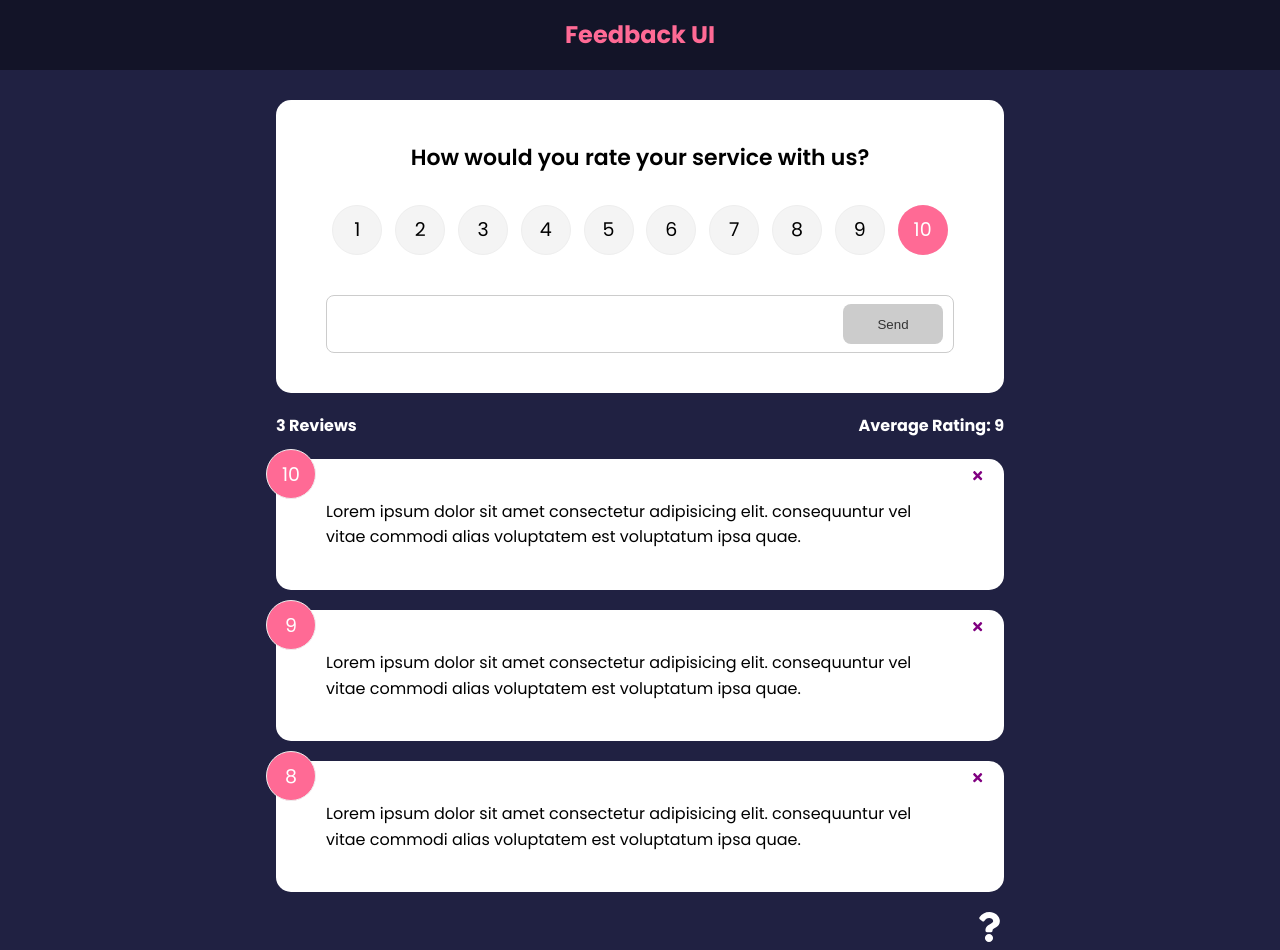
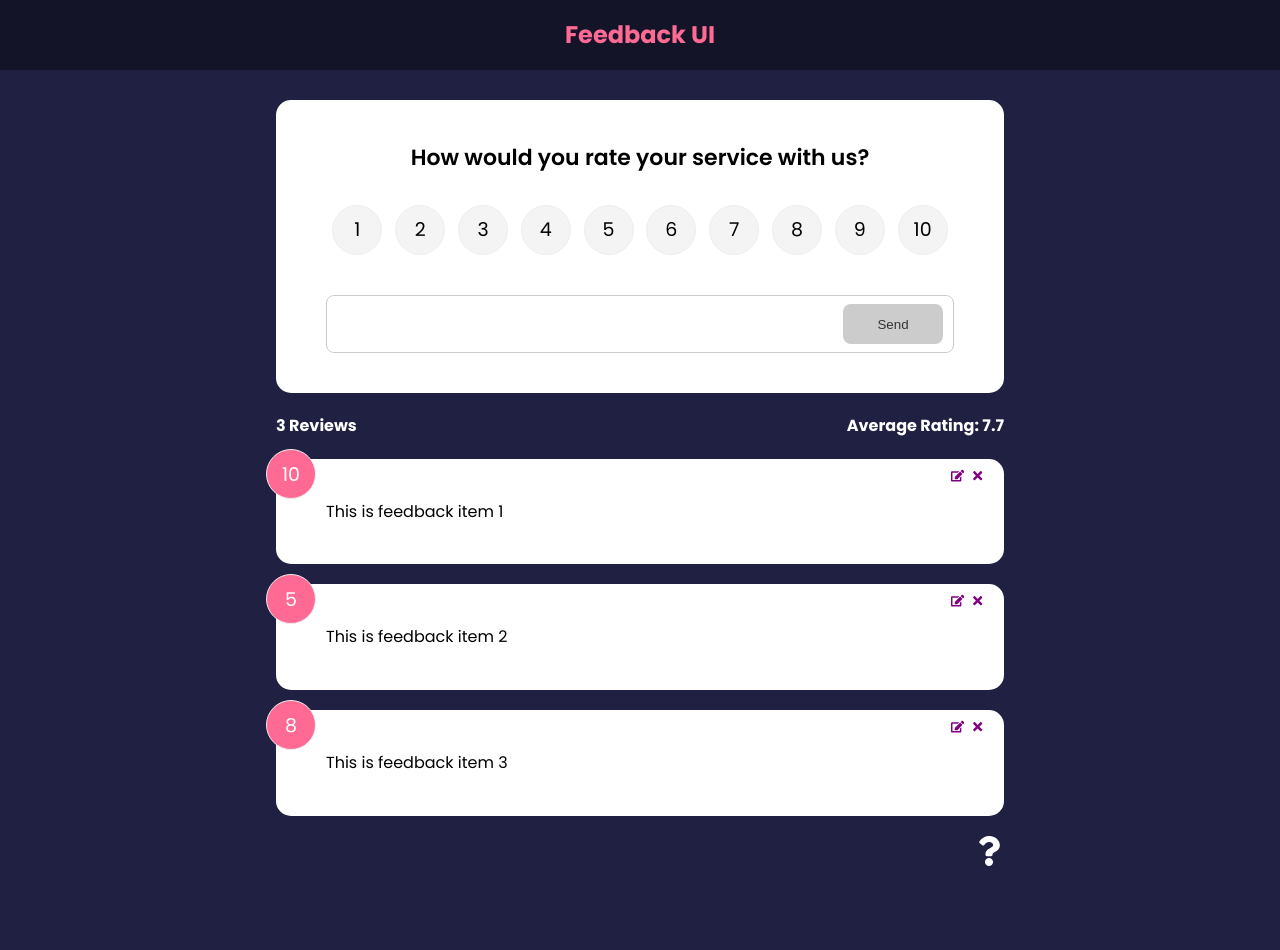
Before and after one commit to roshnins/React-Feedback-App, a React (Create React App) app: page / in a window 1280 px wide. After the commit the page ends 873 px from the top, so only its background shows below. Built offline with nearby package versions, Linux system fonts and the light colour scheme.

Commit message:
Adding Context API and useContext Hook

```diff
--- a/src/App.js
+++ b/src/App.js
@@ -1,30 +1,16 @@
 import React from "react";
-import { v4 as uuidv4 } from "uuid";
-import { useState } from "react";
 import { BrowserRouter as Router, Routes, Route } from "react-router-dom";
 import Header from "./components/Header";
 import FeedbackList from "./components/FeedbackList";
-import FeedbackData from "./data/FeedbackData";
 import FeedbackStats from "./components/FeedbackStats";
 import FeedbackForm from "./components/FeedbackForm";
 import AboutIconLink from "./components/AboutIconLink";
 import AboutPage from "./pages/AboutPage";
+import { FeedbackProvider } from "./context/FeedbackContext";
 
 function App() {
-  const [feedback, setFeedback] = useState(FeedbackData);
-
-  const addFeedback = (newFeedback) => {
-    newFeedback.id = uuidv4();
-    // take objects already in feedback and add it to array (...<old items)
-    // then add new feedback to the array
-    setFeedback([newFeedback, ...feedback]);
-  };
-  const deleteFeedback = (id) => {
-    if (window.confirm("Are you sure you want to delete?")) {
-      setFeedback(feedback.filter((item) => item.id !== id));
-    }
-  };
   return (
+    <FeedbackProvider>
       <Router>
         <Header />
         <div className='container'>
@@ -34,12 +20,9 @@
               path='/'
               element={
                 <>
-                <FeedbackForm handleAdd={addFeedback} />
-                <FeedbackStats feedback={feedback} />
-                <FeedbackList
-                  feedback={feedback}
-                  handleDelete={deleteFeedback}
-                />
+                  <FeedbackForm />
+                  <FeedbackStats />
+                  <FeedbackList />
                 </>
               }
             ></Route>
@@ -49,6 +32,7 @@
           <AboutIconLink />
         </div>
       </Router>
+    </FeedbackProvider>
   );
 }
 
--- a/src/components/FeedbackForm.jsx
+++ b/src/components/FeedbackForm.jsx
@@ -1,14 +1,26 @@
 import React from "react";
-import { useState } from "react";
+import { useState, useContext, useEffect } from "react";
 import RatingSelect from "./RatingSelect";
 import Card from "./shared/Card";
 import Button from "./shared/Button";
+import FeedbackContext from "../context/FeedbackContext";
 
-function FeedbackForm({ handleAdd }) {
+function FeedbackForm() {
   const [text, setText] = useState("");
   const [rating, setRating] = useState(10);
   const [btnDisabled, setBtnDisabled] = useState(true);
   const [message, setMessage] = useState("");
+
+  const { addFeedback, feedbackEdit, updateFeedback } =
+    useContext(FeedbackContext);
+
+  useEffect(() => {
+    if (feedbackEdit.edit === true) {
+      setBtnDisabled(false);
+      setText(feedbackEdit.item.text);
+      setRating(feedbackEdit.item.rating);
+    }
+  }, [feedbackEdit]);
 
   const handleTextChange = (e) => {
     if (text === "") {
@@ -32,7 +44,11 @@
         text,
         rating,
       };
-      handleAdd(newFeedback);
+      if (feedbackEdit.edit === true) {
+        updateFeedback(feedbackEdit.item.id, newFeedback);
+      } else {
+        addFeedback(newFeedback);
+      }
 
       setText("");
     }
--- a/src/components/FeedbackItem.jsx
+++ b/src/components/FeedbackItem.jsx
@@ -1,14 +1,20 @@
 import React from "react";
-import { FaTimes } from "react-icons/fa";
+import { FaTimes, FaEdit } from "react-icons/fa";
+import { useContext } from "react";
 import Card from "./shared/Card";
 import PropTypes from "prop-types";
+import FeedbackContext from "../context/FeedbackContext";
 
-function FeedbackItem({ item, handleDelete }) {
+function FeedbackItem({ item }) {
+  const { deleteFeedback, editFeedback } = useContext(FeedbackContext);
   return (
     <Card>
       <div className='num-display'>{item.rating}</div>
-      <button onClick={() => handleDelete(item.id)} className='close'>
+      <button onClick={() => deleteFeedback(item.id)} className='close'>
         <FaTimes color='purple' />
+      </button>
+      <button onClick={() => editFeedback(item)} className='edit'>
+        <FaEdit color='purple' />
       </button>
       <div className='text-display'>{item.text}</div>
     </Card>
--- a/src/components/FeedbackList.jsx
+++ b/src/components/FeedbackList.jsx
@@ -1,9 +1,11 @@
 import React from "react";
 import { motion, AnimatePresence } from "framer-motion";
+import { useContext } from "react";
 import FeedbackItem from "./FeedbackItem";
-import PropTypes from "prop-types";
+import FeedbackContext from "../context/FeedbackContext";
 
-function FeedbackList({ feedback, handleDelete }) {
+function FeedbackList() {
+  const { feedback } = useContext(FeedbackContext);
   if (!feedback || feedback.length === 0) {
     return <p>No Feedback Yet</p>;
   }
@@ -18,11 +20,7 @@
             animate={{ opacity: 1 }}
             exit={{ opacity: 0 }}
           >
-            <FeedbackItem
-              key={item.id}
-              item={item}
-              handleDelete={handleDelete}
-            />
+            <FeedbackItem key={item.id} item={item} />
           </motion.div>
         ))}
       </AnimatePresence>
@@ -40,13 +38,4 @@
   */
 }
 
-FeedbackList.propTypes = {
-  feedback: PropTypes.arrayOf(
-    PropTypes.shape({
-      id: PropTypes.number.isRequired,
-      text: PropTypes.string.isRequired,
-      rating: PropTypes.number.isRequired,
-    })
-  ),
-};
 export default FeedbackList;
--- a/src/components/FeedbackStats.jsx
+++ b/src/components/FeedbackStats.jsx
@@ -1,7 +1,9 @@
 import React from "react";
-import PropTypes from "prop-types";
+import { useContext } from "react";
+import FeedbackContext from "../context/FeedbackContext";
 
-function FeedbackStats({ feedback }) {
+function FeedbackStats() {
+  const { feedback } = useContext(FeedbackContext);
   // Calculate rating average with 'reduce' array methid
   // Reduce takes in accumulator (acc) and current value (current)
   let average =
@@ -19,8 +21,4 @@
   );
 }
 
-FeedbackStats.propTypes = {
-  feedback: PropTypes.array.isRequired,
-};
-
 export default FeedbackStats;
--- a/src/components/RatingSelect.jsx
+++ b/src/components/RatingSelect.jsx
@@ -1,8 +1,15 @@
 import React from "react";
-import { useState } from "react";
+import { useState, useContext, useEffect } from "react";
+import FeedbackContext from "../context/FeedbackContext";
 
 function RatingSelect({ select }) {
   const [selected, setSelected] = useState(10);
+
+  const { feedbackEdit } = useContext(FeedbackContext);
+
+  useEffect(() => {
+    setSelected(feedbackEdit.item.rating);
+  }, [feedbackEdit]);
 
   const handleChange = (e) => {
     setSelected(+e.currentTarget.value);
--- /dev/null
+++ b/src/context/FeedbackContext.js
@@ -0,0 +1,78 @@
+import { v4 as uuidv4 } from "uuid";
+import { createContext, useState } from "react";
+
+const FeedbackContext = createContext();
+
+export const FeedbackProvider = ({ children }) => {
+  const [feedback, setFeedback] = useState([
+    {
+      id: 1,
+      text: "This is feedback item 1",
+      rating: 10,
+    },
+    {
+      id: 2,
+      text: "This is feedback item 2",
+      rating: 5,
+    },
+    {
+      id: 3,
+      text: "This is feedback item 3",
+      rating: 8,
+    },
+  ]);
+
+  const [feedbackEdit, setFeedbackEdit] = useState({
+    item: {},
+    edit: false,
+  });
+
+  // Add feedback
+  const addFeedback = (newFeedback) => {
+    newFeedback.id = uuidv4();
+    // take objects already in feedback and add it to array (...<old items)
+    // then add new feedback to the array
+    setFeedback([newFeedback, ...feedback]);
+  };
+
+  // Delete feedback
+  const deleteFeedback = (id) => {
+    if (window.confirm("Are you sure you want to delete?")) {
+      setFeedback(feedback.filter((item) => item.id !== id));
+    }
+  };
+
+  // Update Feedback item
+  const updateFeedback = (id, updItem) => {
+    setFeedback(
+      feedback.map((item) => (item.id === id ? { ...item, ...updItem } : item))
+    );
+  };
+
+  // Set item to be updated
+  const editFeedback = (item) => {
+    setFeedbackEdit({
+      item,
+      edit: true,
+    });
+  };
+
+  return (
+    <FeedbackContext.Provider
+      value={{
+        feedback,
+        // state that holds item to be edited
+        feedbackEdit,
+        deleteFeedback,
+        addFeedback,
+        // function to edit
+        editFeedback,
+        updateFeedback,
+      }}
+    >
+      {children}
+    </FeedbackContext.Provider>
+  );
+};
+
+export default FeedbackContext;
```
Lines whose indentation alone changed are shown as unchanged.
